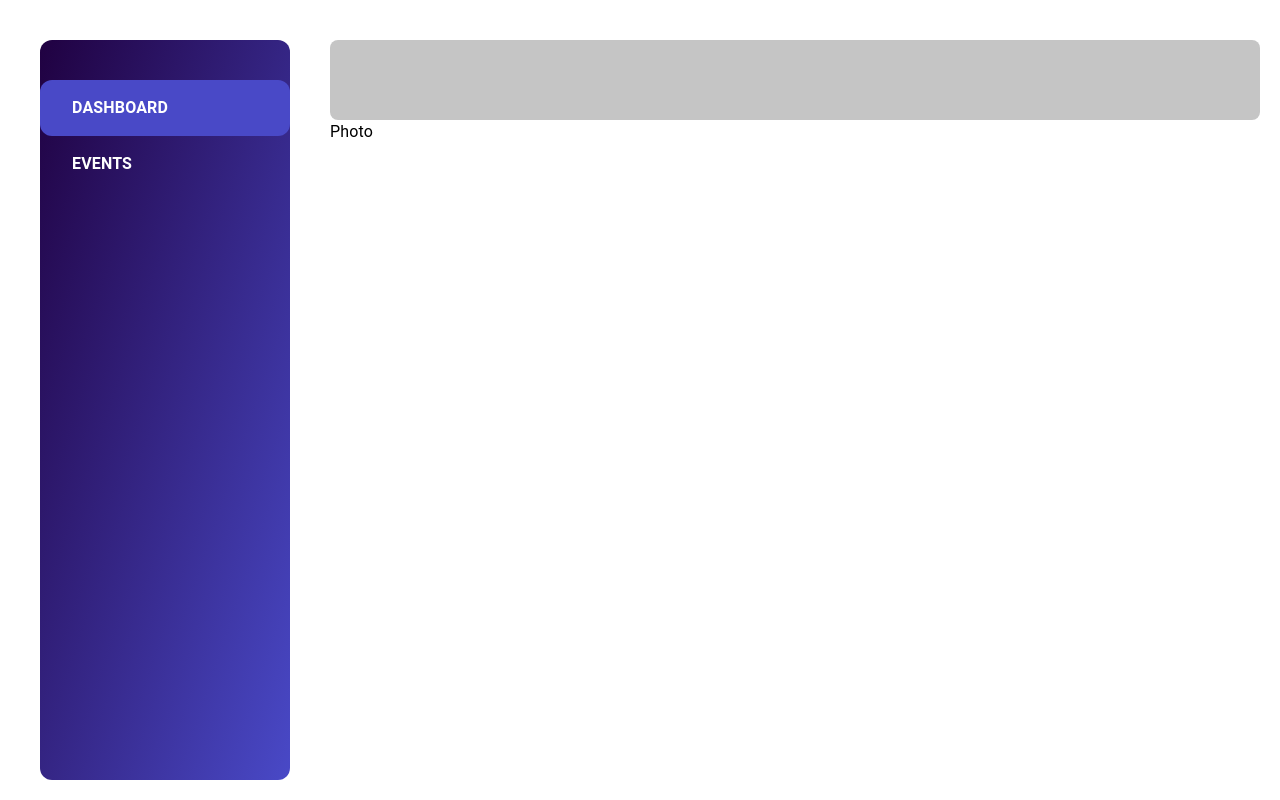
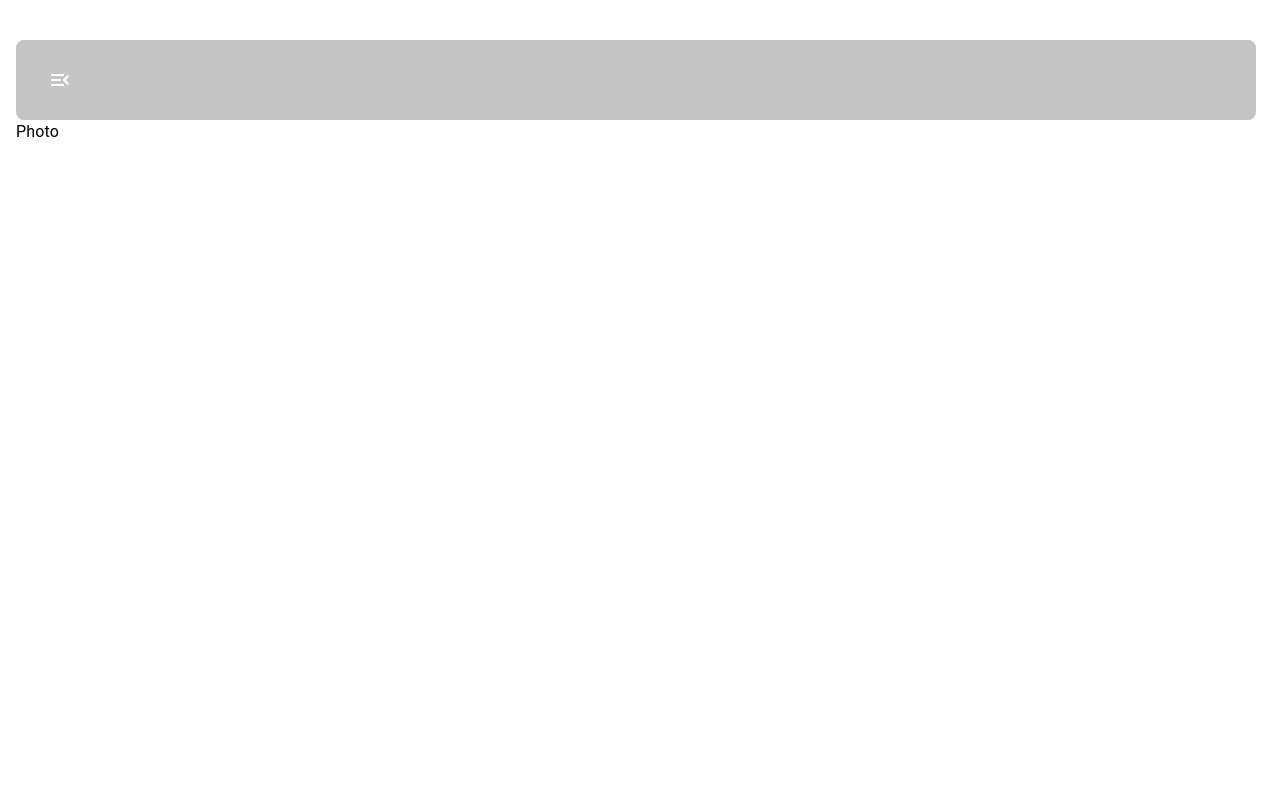
Before and after one commit to Maruthums/admin_portal, a React (Create React App) app: page /events in a window 1280 px wide. Built offline with nearby package versions, Linux system fonts and the light colour scheme.

Commit message:
tranfrom handled

```diff
--- a/package.json
+++ b/package.json
@@ -13,6 +13,7 @@
     "@testing-library/jest-dom": "^6.6.3",
     "@testing-library/react": "^16.3.0",
     "@testing-library/user-event": "^13.5.0",
+    "axios": "^1.10.0",
     "react": "^19.1.0",
     "react-dom": "^19.1.0",
     "react-router-dom": "^7.6.2",
--- /dev/null
+++ b/src/modules/hooks/useMediaResponse.js
@@ -0,0 +1,10 @@
+import { useMediaQuery, useTheme } from '@mui/material';
+
+export const useMediaResponse = () => {
+  const theme = useTheme();
+  const isMobile = useMediaQuery(theme.breakpoints.down('sm')); // <600px
+  const isTab = useMediaQuery(theme.breakpoints.between('sm', 'md')); // 600–899px
+  const isDesktop = useMediaQuery(theme.breakpoints.up('md')); // ≥900px
+
+  return { isMobile, isTab, isDesktop };
+};
--- /dev/null
+++ b/src/modules/hooks/useWindowWidth.js
@@ -0,0 +1,17 @@
+import { useState, useEffect } from 'react';
+
+const useWindowWidth = () => {
+  const [width, setWidth] = useState(window.innerWidth );
+
+  useEffect(() => {
+    const handleResize = () => {
+      setWidth(window.innerWidth);
+    };
+    window.addEventListener('resize', handleResize);
+    return () => window.removeEventListener('resize', handleResize);
+  }, []);
+
+  return width;
+};
+
+export default useWindowWidth;
--- a/src/modules/layouts/Drawer.jsx
+++ b/src/modules/layouts/Drawer.jsx
@@ -1,26 +1,12 @@
 import * as React from 'react';
-import { styled, useTheme } from '@mui/material/styles';
 import Box from '@mui/material/Box';
-import MuiDrawer from '@mui/material/Drawer';
-import MuiAppBar from '@mui/material/AppBar';
-import Toolbar from '@mui/material/Toolbar';
-import List from '@mui/material/List';
-import CssBaseline from '@mui/material/CssBaseline';
 import Typography from '@mui/material/Typography';
-import Divider from '@mui/material/Divider';
-import IconButton from '@mui/material/IconButton';
-import MenuIcon from '@mui/icons-material/Menu';
-import ChevronLeftIcon from '@mui/icons-material/ChevronLeft';
-import ChevronRightIcon from '@mui/icons-material/ChevronRight';
 import ListItem from '@mui/material/ListItem';
 import ListItemButton from '@mui/material/ListItemButton';
-import ListItemIcon from '@mui/material/ListItemIcon';
-import ListItemText from '@mui/material/ListItemText';
-import InboxIcon from '@mui/icons-material/MoveToInbox';
-import MailIcon from '@mui/icons-material/Mail';
-import { Button } from '@mui/material';
-import { Outlet, Link, useNavigate, useLocation } from "react-router-dom";
+import { Outlet, useNavigate } from "react-router-dom";
 import { Header } from './Header';
+import { useMediaResponse } from '../hooks/useMediaResponse';
+
 const drawerList = [{
     lable: "DASHBOARD",
     path: '/'
@@ -31,14 +17,16 @@ const drawerList = [{
 },
 ]
 
+const drawerWidth = 250;
+
 export default function MiniDrawer() {
-    const theme = useTheme();
+    const { isMobile } = useMediaResponse()
     const [open, setOpen] = React.useState(false);
-    const [isSelect, setIsSelect] =React.useState('DASHBOARD')
+    const [isSelect, setIsSelect] = React.useState('DASHBOARD')
     const navigate = useNavigate();
-    const location = useLocation();
+
     const handleDrawerOpen = () => {
-        setOpen(true);
+        setOpen((pre) => !pre);
     };
 
     const handleClick = (item) => {
@@ -47,23 +35,34 @@ export default function MiniDrawer() {
     };
 
     return (
-        <Box sx={{ display: 'flex', position:'fixed' }}>
-            <Box sx={{
-                width: "250px",
-                background: 'linear-gradient(to right bottom,rgb(32, 1, 65),#4949c7)',
-                height: window.innerHeight - 60,
-                m: 5,
-                borderRadius: 3
-            }}>
-                <Box mt={5} />
+        <Box sx={{ display: isMobile ? 'block' : 'flex', position: 'fixed' }}>
+            <Box
+                sx={{
+                    width: `${drawerWidth}px`,
+                    background: 'linear-gradient(to right bottom, rgb(32, 1, 65), #4949c7)',
+                    height: window.innerHeight - 60,
+                    ml: 5,
+                    mb: 5,
+                    mr: 3,
+                    borderRadius: 3,
+                    position: 'fixed',
+                    left: 0,
+                    top: 40,
+                    transition: 'transform 0.4s ease-in-out',
+                    transform: open ? 'translateX(0)' : 'translateX(-300px)',
+                    zIndex: 999,
+                }}
+            >
+                <Box mt={10} />
                 {drawerList?.map((item) =>
                     <ListItemButton onClick={() => handleClick(item)} sx={{
                         transition: 'all 0.3s ease',
                         width: '250px',
                         ":hover": {
-                            backgroundColor: '#4949c7',
+                            backgroundColor: '#a7a7ff',
                             borderRadius: 3,
-                            p: 1.5
+                            p: 1.5,
+                            mt: 1
                         },
                         backgroundColor: isSelect === item.lable ? '#4949c7' : null,
                         borderRadius: 3,
@@ -86,7 +85,14 @@ export default function MiniDrawer() {
                     </ListItemButton>
                 )}
             </Box>
-            <Box component="main" sx={{ flexGrow: 1 }}>
+            <Box component="main"
+                sx={{
+                    flexGrow: 1,
+                    ml: open ? `${drawerWidth + 50}px` : '16px',
+                    transition: 'margin 0.4s ease-in-out',
+                    width: '100%',
+
+                }}>
                 <Header open={open} handleDrawerOpen={handleDrawerOpen} />
                 <Box sx={{ width: "100%" }}>
                     <Outlet context={"true"} />
--- a/src/modules/layouts/Header.jsx
+++ b/src/modules/layouts/Header.jsx
@@ -1,18 +1,42 @@
-import { Box, IconButton, Toolbar, Typography } from "@mui/material";
+import { Box, IconButton } from "@mui/material";
+import { Menu, MenuOpen } from "@mui/icons-material";
+import useWindowWidth from "../hooks/useWindowWidth";
+
+const drawerWidth = 350;
 
 export const Header = ({ open, handleDrawerOpen }) => {
+    const windowWidth = useWindowWidth();
     return (
-        <Box sx={{
-            background: '#c5c5c5',
-            height: '80px',
-            width: window.innerWidth - 350,
-            mt: 5,
-            backdropFilter: 'initial',
-            borderRadius: 2
-        }}>
-            <Box>
-
+        <Box
+            sx={{
+                background: '#c5c5c5',
+                height: '80px',
+                width: open
+                    ? windowWidth - drawerWidth
+                    : windowWidth - 40,
+                mt: 5,
+                borderRadius: 2,
+                backdropFilter: 'blur(15px)',
+                transition: 'width 0.4s ease-in-out',
+                mr: open ? `${drawerWidth + 50}px` : '35px',
+            }}
+        >
+            <Box
+                sx={{
+                    display: 'flex',
+                    height: '80px',
+                    alignItems: 'center',
+                    ml: 3,
+                }}
+            >
+                <IconButton onClick={handleDrawerOpen}>
+                    {open ?
+                        <Menu sx={{ color: '#ffffff' }} />
+                        :
+                        <MenuOpen sx={{ color: '#ffffff' }} />
+                    }
+                </IconButton>
             </Box>
         </Box>
-    )
-}
+    );
+};
--- a/src/modules/layouts/Layout.jsx
+++ b/src/modules/layouts/Layout.jsx
@@ -1,26 +1,19 @@
 import { Box } from "@mui/material";
 import React from "react";
-import { Header } from "./Header";
 import MiniDrawer from "./Drawer";
-import {useTheme } from '@mui/material/styles';
 
-export const Layout = () =>{
-     const theme = useTheme();
+export const Layout = () => {
   const [open, setOpen] = React.useState(false);
-
-      const handleDrawerOpen = () => {
-        setOpen(true);
-      };
 
   const handleDrawerClose = () => {
     setOpen(false);
   };
-    return(
+  return (
     <Box sx={{
       display: 'flex',
-            flexDirection:'row'
+      flexDirection: 'row'
     }}>
-            <MiniDrawer open={open} handleDrawerClose={handleDrawerClose}/>
+      <MiniDrawer open={open} handleDrawerClose={handleDrawerClose} />
     </Box>
   )
 }
```
Also changed, not shown: src/modules/services/network.js (added), 1 other file (tests, documents, lock files or other folders). Lines whose indentation alone changed are shown as unchanged.
